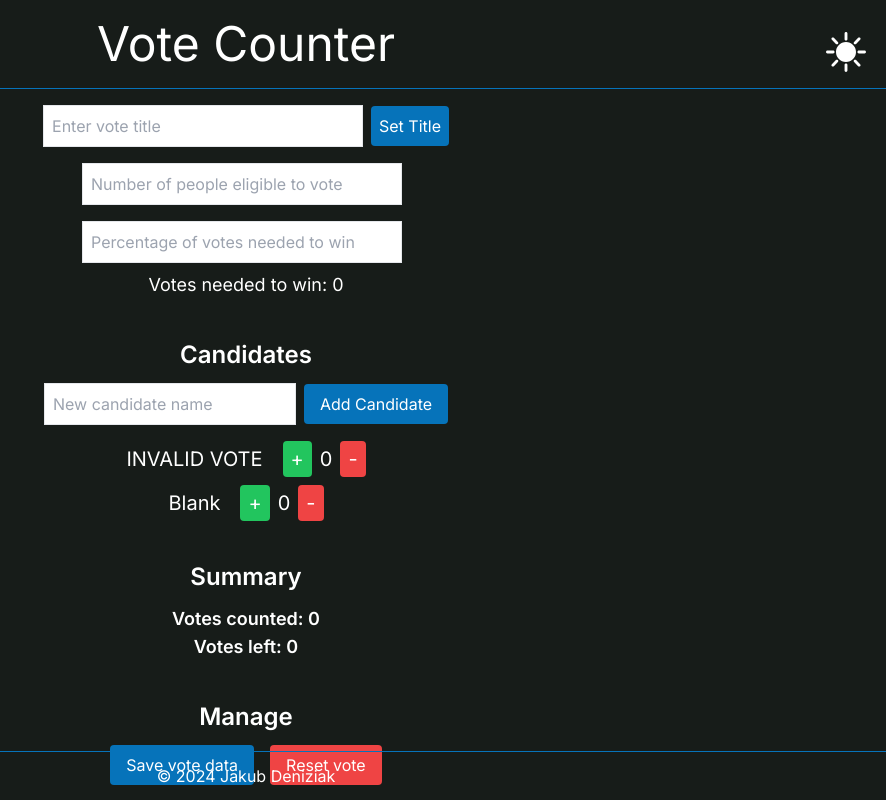
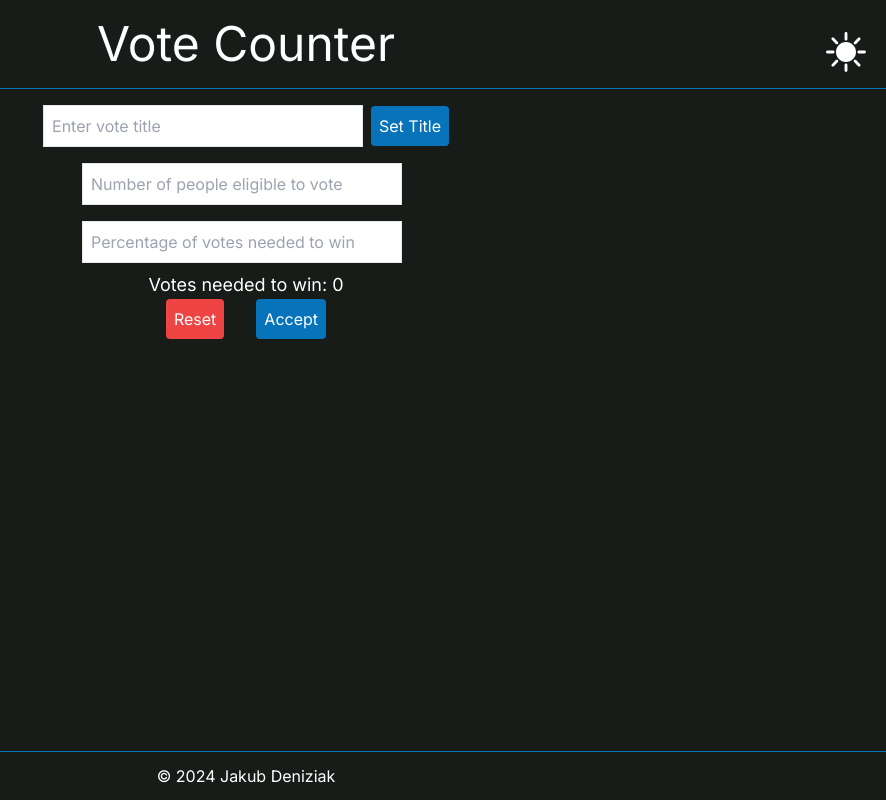
Before and after one commit to jakubdeniziak/vote-counter, a Next.js app: page / in a window 1280 px wide. Shown: the whole page, without its empty margins (394-1280 px from the left). Built offline with nearby package versions, Linux system fonts and the light colour scheme.

Commit message:
Add separate view for vote setup

```diff
--- a/src/app/components/ManageVote.jsx
+++ b/src/app/components/ManageVote.jsx
@@ -1,6 +1,6 @@
 import { useState } from "react";
 
-const ManageVote = ({ voteTitle, numberOfPeople, percentageNeededToWin, candidates, resetVote, isSaved, setIsSaved }) => {
+const ManageVote = ({ voteTitle, numberOfPeople, percentageNeededToWin, candidates, resetVote, isSaved, setIsSaved, setIsSetUp }) => {
     const [showWarning, setShowWarning] = useState(false);
 
 
@@ -35,6 +35,7 @@ const ManageVote = ({ voteTitle, numberOfPeople, percentageNeededToWin, candidat
             resetVote();
             setIsSaved(false);
             setShowWarning(false);
+            setIsSetUp(false);
         }
     };
 
--- a/src/app/components/VoteSetup.jsx
+++ b/src/app/components/VoteSetup.jsx
@@ -1,6 +1,7 @@
 import { useState, useEffect } from 'react';
 
-const VoteSetup = ({ voteTitle, setVoteTitle, numberOfPeople, setNumberOfPeople, percentageToWin, setPercentageNeededToWin }) => {
+
+const VoteSetup = ({ voteTitle, setVoteTitle, numberOfPeople, setNumberOfPeople, percentageToWin, setPercentageNeededToWin, setIsSetUp, resetVote }) => {
     const [inputValue, setInputValue] = useState(voteTitle);
     const [votesNeeded, setVotesNeeded] = useState(0);
 
@@ -67,6 +68,20 @@ const VoteSetup = ({ voteTitle, setVoteTitle, numberOfPeople, setNumberOfPeople,
             <p className="text-lg">
                 Votes needed to win: {votesNeeded}
             </p>
+            <div>
+                <button
+                    onClick={resetVote}
+                    className="bg-accent2 text-secondary p-2 rounded mr-8"
+                >
+                    Reset
+                </button>
+                <button
+                    onClick={setIsSetUp}
+                    className="bg-accent text-secondary p-2 rounded"
+                >
+                    Accept
+                </button>
+            </div>
         </section>
     )
 }
--- a/src/app/page.tsx
+++ b/src/app/page.tsx
@@ -9,6 +9,7 @@ import ManageVote from "./components/ManageVote";
 import Footer from "./components/Footer";
 
 export default function Home() {
+  const [isSetUp, setIsSetUp] = useState(false);
   const [voteTitle, setVoteTitle] = useState('');
   const [totalVotes, setTotalVotes] = useState(0);
   const [numberOfPeople, setNumberOfPeople] = useState(null);
@@ -74,7 +75,7 @@ export default function Home() {
         currentTheme={theme}
       />
       <main>
-        <h2 className='text-3xl'>{voteTitle}</h2>
+        {isSetUp === false ?
           <VoteSetup
             voteTitle={voteTitle}
             setVoteTitle={setVoteTitle}
@@ -82,7 +83,12 @@ export default function Home() {
             setNumberOfPeople={setNumberOfPeople}
             percentageToWin={percentageNeededToWin}
             setPercentageNeededToWin={setPercentageNeededToWin}
+            setIsSetUp={setIsSetUp}
+            resetVote={resetVote}
           />
+          :
+          <div>
+            <h2 className='text-3xl'>{voteTitle}</h2>
             <Candidates
               votesNeededToWin={votesNeededToWin}
               numPeople={numberOfPeople}
@@ -104,7 +110,10 @@ export default function Home() {
               resetVote={resetVote}
               isSaved={isSaved}
               setIsSaved={setIsSaved}
+              setIsSetUp={setIsSetUp}
             />
+          </div>
+        }
       </main>
       <Footer />
     </div>
--- a/tailwind.config.ts
+++ b/tailwind.config.ts
@@ -13,6 +13,7 @@ const config: Config = {
         "primary": "#171C19",
         "secondary": "#FFFFFF",
         "accent": "#0673BA",
+        "accent2": "#EF4444"
       },
     },
   },
```
Lines whose indentation alone changed are shown as unchanged.
